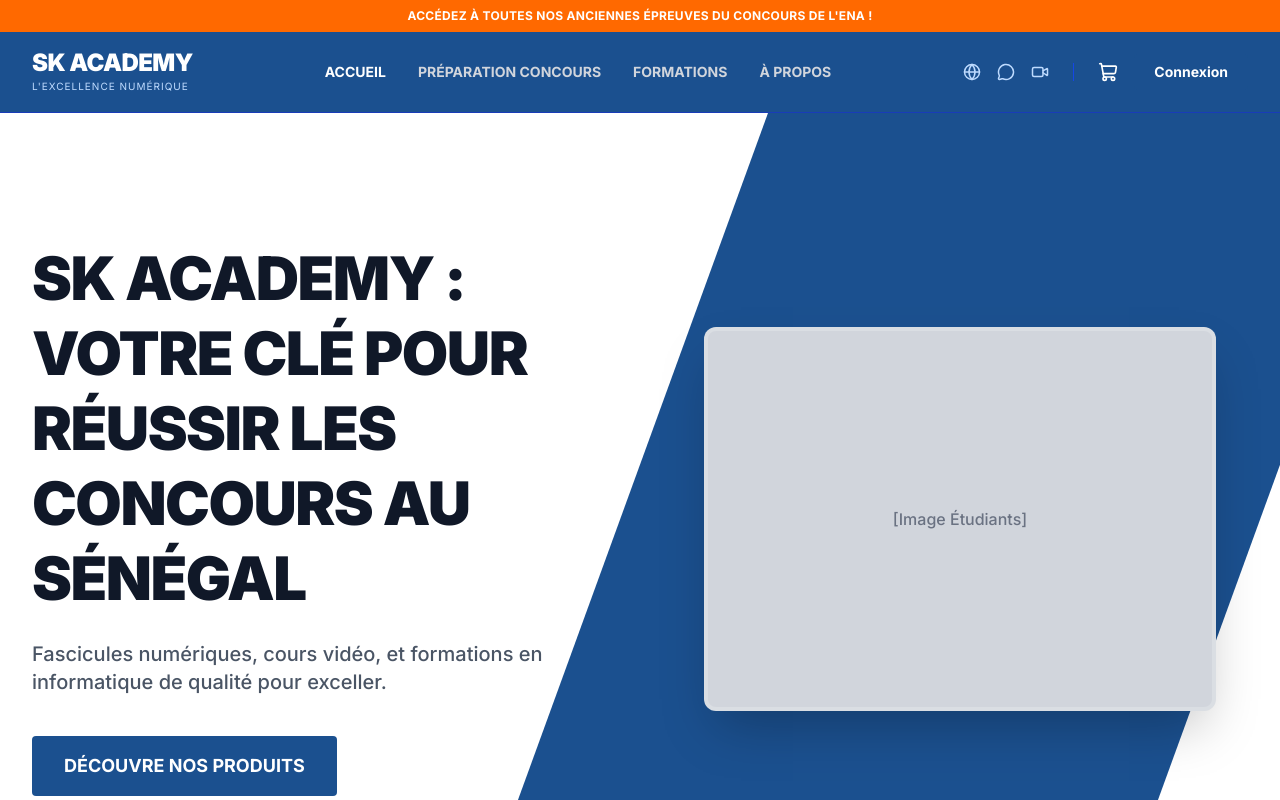
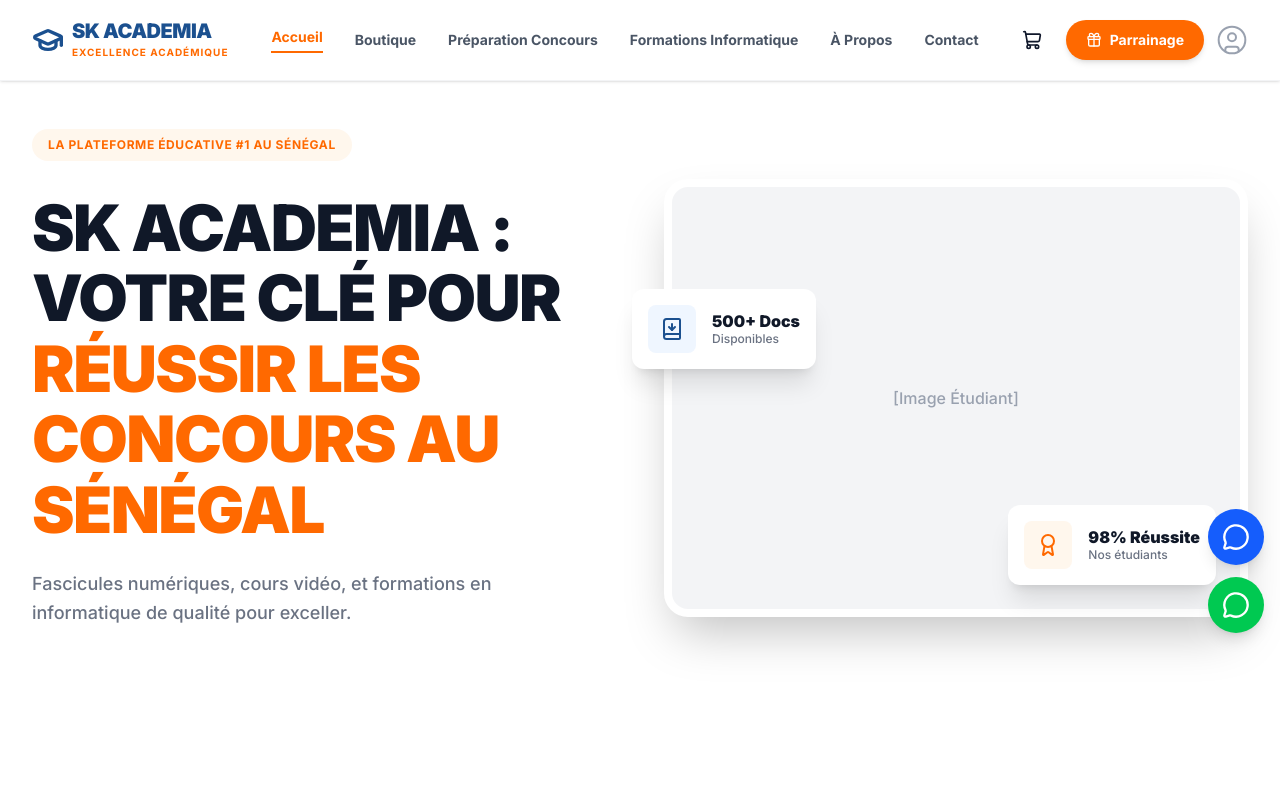
Before and after one commit to koutaseny-pixel/SK-ACADEMIA, a Next.js app: page / in a window 1280 px wide. Shown: the top 800 px of the page. Built offline with nearby package versions, Linux system fonts and the light colour scheme.

Commit message:
style: revert navbar and hero section to match original clean design from photo

```diff
--- a/src/app/page.tsx
+++ b/src/app/page.tsx
@@ -1,6 +1,6 @@
 import Link from "next/link";
 import ProductCard from "@/components/ui/ProductCard";
-import { Award, MonitorPlay, BookDown, ArrowRight } from "lucide-react";
+import { Award, MonitorPlay, BookDown, ArrowRight, MessageCircle } from "lucide-react";
 
 export default function Home() {
   const featuredProducts = [
@@ -12,33 +12,66 @@ export default function Home() {
 
   return (
     <div className="flex flex-col min-h-screen bg-gray-50">
-      {/* Hero Section with Diagonal Split */}
-      <section className="relative bg-white overflow-hidden">
-        {/* The Diagonal Blue Background on the right */}
-        <div className="hidden lg:block absolute top-0 right-0 w-1/2 h-full bg-[#1b508f] transform origin-top-left -skew-x-[20deg] translate-x-32 z-0"></div>
+      {/* Hero Section */}
+      <section className="bg-white overflow-hidden pt-12 pb-24">
+        <div className="max-w-[1400px] mx-auto px-4 sm:px-6 lg:px-8">
+          <div className="flex flex-col lg:flex-row items-center gap-12">
 
-        <div className="max-w-7xl mx-auto flex flex-col lg:flex-row items-stretch relative z-10">
             {/* Left Content */}
-          <div className="w-full lg:w-1/2 py-20 px-4 sm:px-6 lg:px-8 lg:py-32 flex flex-col justify-center">
-            <h1 className="text-4xl md:text-5xl lg:text-6xl font-black tracking-tight text-gray-900 mb-6 leading-tight">
-              SK ACADEMY : VOTRE CLÉ POUR RÉUSSIR LES CONCOURS AU SÉNÉGAL
+            <div className="w-full lg:w-1/2 flex flex-col justify-center relative">
+              {/* Top Badge */}
+              <div className="inline-flex items-center gap-2 bg-orange-50 text-orange-500 font-bold px-4 py-2 rounded-full text-xs uppercase tracking-wider mb-8 w-max">
+                La Plateforme Éducative #1 au Sénégal
+              </div>
+
+              <h1 className="text-5xl md:text-6xl lg:text-[4rem] font-black tracking-tight text-gray-900 leading-[1.1] mb-6">
+                SK ACADEMIA :<br/>VOTRE CLÉ POUR<br/>
+                <span className="text-orange-500">RÉUSSIR LES<br/>CONCOURS AU<br/>SÉNÉGAL</span>
               </h1>
-            <p className="text-lg md:text-xl text-gray-600 mb-10 max-w-lg font-medium">
+
+              <p className="text-lg text-gray-500 mb-10 max-w-lg font-medium leading-relaxed">
                 Fascicules numériques, cours vidéo, et formations en informatique de qualité pour exceller.
               </p>
+            </div>
+
+            {/* Right Image */}
+            <div className="w-full lg:w-1/2 relative flex justify-end">
+              <div className="relative w-full max-w-[600px] rounded-3xl overflow-hidden shadow-2xl bg-gray-100 aspect-[4/3] flex items-center justify-center text-gray-400 font-medium border-8 border-white">
+                [Image Étudiant]
+              </div>
+
+              {/* Floating Badges */}
+              <div className="absolute top-1/4 -left-8 bg-white p-4 rounded-xl shadow-xl flex items-center gap-4 animate-in fade-in slide-in-from-bottom-4 duration-700 delay-300">
+                <div className="bg-blue-50 p-3 rounded-lg text-[#1b508f]">
+                  <BookDown size={24} />
+                </div>
                 <div>
-              <Link href="/catalog" className="inline-block bg-[#1b508f] hover:bg-blue-800 text-white font-bold py-4 px-8 rounded transition-colors text-lg">
-                DÉCOUVRE NOS PRODUITS
-              </Link>
+                  <div className="font-black text-gray-900 leading-tight">500+ Docs</div>
+                  <div className="text-xs text-gray-500 font-medium">Disponibles</div>
                 </div>
               </div>
 
-          {/* Right Image (Placeholder for now) */}
-          <div className="w-full lg:w-1/2 bg-gray-200 lg:bg-transparent min-h-[400px] lg:min-h-full relative overflow-hidden flex items-center justify-center p-8">
-             {/* Note: User will replace this div with the actual image of students */}
-             <div className="w-full max-w-lg aspect-[4/3] bg-gray-300 rounded-xl shadow-2xl relative z-10 flex items-center justify-center text-gray-500 font-medium border-4 border-white/20">
-               [Image Étudiants]
+              <div className="absolute bottom-8 right-8 bg-white p-4 rounded-xl shadow-xl flex items-center gap-4 animate-in fade-in slide-in-from-bottom-4 duration-700 delay-500 z-10">
+                <div className="bg-orange-50 p-3 rounded-lg text-orange-500">
+                  <Award size={24} />
                 </div>
+                <div>
+                  <div className="font-black text-gray-900 leading-tight">98% Réussite</div>
+                  <div className="text-xs text-gray-500 font-medium">Nos étudiants</div>
+                </div>
+              </div>
+
+              {/* Floating Chat Buttons (WhatsApp/Messenger style) */}
+              <div className="absolute -right-4 -bottom-4 flex flex-col gap-3 z-20">
+                <div className="w-14 h-14 bg-blue-600 rounded-full flex items-center justify-center text-white shadow-lg cursor-pointer hover:scale-110 transition-transform">
+                  <MessageCircle size={28} />
+                </div>
+                <div className="w-14 h-14 bg-green-500 rounded-full flex items-center justify-center text-white shadow-lg cursor-pointer hover:scale-110 transition-transform">
+                  <MessageCircle size={28} />
+                </div>
+              </div>
+            </div>
+
           </div>
         </div>
       </section>
--- a/src/components/layout/Navbar.tsx
+++ b/src/components/layout/Navbar.tsx
@@ -1,51 +1,55 @@
 import Link from "next/link";
 import CartBadge from "@/components/ui/CartBadge";
-import { Globe, MessageCircle, Video, BookOpen } from "lucide-react";
+import { GraduationCap, Gift, UserCircle } from "lucide-react";
 
 export default function Navbar() {
   return (
-    <header className="bg-[#1b508f] text-white border-b border-blue-800 sticky top-0 z-50">
-      {/* Top Banner */}
-      <div className="bg-orange-500 text-white text-xs text-center py-2 px-4 font-bold tracking-wide">
-        ACCÉDEZ À TOUTES NOS ANCIENNES ÉPREUVES DU CONCOURS DE L'ENA !
-      </div>
-
-      <div className="max-w-7xl mx-auto px-4 sm:px-6 lg:px-8">
+    <header className="bg-white border-b border-gray-100 sticky top-0 z-50 shadow-sm">
+      <div className="max-w-[1400px] mx-auto px-4 sm:px-6 lg:px-8">
         <div className="flex justify-between items-center h-20">
           {/* Logo */}
-          <Link href="/" className="flex flex-col">
-            <span className="text-2xl font-black tracking-tight leading-none">SK ACADEMY</span>
-            <span className="text-[10px] uppercase tracking-widest text-blue-200 mt-1">L'Excellence Numérique</span>
+          <Link href="/" className="flex items-center gap-2">
+            <div className="text-[#1b508f]">
+              <GraduationCap size={32} strokeWidth={2.5} />
+            </div>
+            <div className="flex flex-col">
+              <span className="text-xl font-black tracking-tight text-[#1b508f] leading-none">SK ACADEMIA</span>
+              <span className="text-[10px] uppercase tracking-widest text-orange-500 mt-1 font-bold">Excellence Académique</span>
+            </div>
           </Link>
 
           {/* Navigation Links */}
-          <nav className="hidden md:flex space-x-8">
-            <Link href="/" className="text-sm font-bold text-white hover:text-orange-400 transition-colors uppercase">
+          <nav className="hidden md:flex items-center space-x-6 lg:space-x-8">
+            <Link href="/" className="text-sm font-bold text-orange-500 hover:text-orange-600 transition-colors border-b-2 border-orange-500 pb-1">
               Accueil
             </Link>
-            <Link href="/catalog?category=prepa" className="text-sm font-bold text-gray-300 hover:text-orange-400 transition-colors uppercase">
+            <Link href="/catalog" className="text-sm font-bold text-gray-600 hover:text-orange-500 transition-colors">
+              Boutique
+            </Link>
+            <Link href="/catalog?category=prepa" className="text-sm font-bold text-gray-600 hover:text-orange-500 transition-colors">
               Préparation Concours
             </Link>
-            <Link href="/catalog?category=formation" className="text-sm font-bold text-gray-300 hover:text-orange-400 transition-colors uppercase">
-              Formations
+            <Link href="/catalog?category=formation" className="text-sm font-bold text-gray-600 hover:text-orange-500 transition-colors">
+              Formations Informatique
             </Link>
-            <Link href="/about" className="text-sm font-bold text-gray-300 hover:text-orange-400 transition-colors uppercase">
+            <Link href="/about" className="text-sm font-bold text-gray-600 hover:text-orange-500 transition-colors">
               À Propos
+            </Link>
+            <Link href="/contact" className="text-sm font-bold text-gray-600 hover:text-orange-500 transition-colors">
+              Contact
             </Link>
           </nav>
 
-          {/* Socials & Cart & Login */}
-          <div className="flex items-center space-x-6">
-            <div className="hidden lg:flex items-center space-x-4 border-r border-blue-700 pr-6">
-              <a href="#" className="text-blue-200 hover:text-white transition-colors"><Globe size={18} /></a>
-              <a href="#" className="text-blue-200 hover:text-white transition-colors"><MessageCircle size={18} /></a>
-              <a href="#" className="text-blue-200 hover:text-white transition-colors"><Video size={18} /></a>
-            </div>
+          {/* Cart & Parrainage */}
+          <div className="flex items-center gap-6">
+            <CartBadge />
 
-            <div className="flex items-center gap-4">
-              <CartBadge />
-              <Link href="/login" className="hidden sm:inline-flex bg-[#1b508f] text-white hover:bg-blue-800 px-5 py-2 rounded font-bold text-sm transition-colors">
-                Connexion
+            <div className="flex items-center gap-3">
+              <Link href="#" className="hidden sm:flex items-center gap-2 bg-orange-500 hover:bg-orange-600 text-white px-5 py-2.5 rounded-full font-bold text-sm transition-colors shadow-md">
+                <Gift size={16} /> Parrainage
+              </Link>
+              <Link href="/login" className="text-gray-400 hover:text-gray-600 transition-colors">
+                <UserCircle size={32} strokeWidth={1.5} />
               </Link>
             </div>
           </div>
```
Lines whose indentation alone changed are shown as unchanged.
